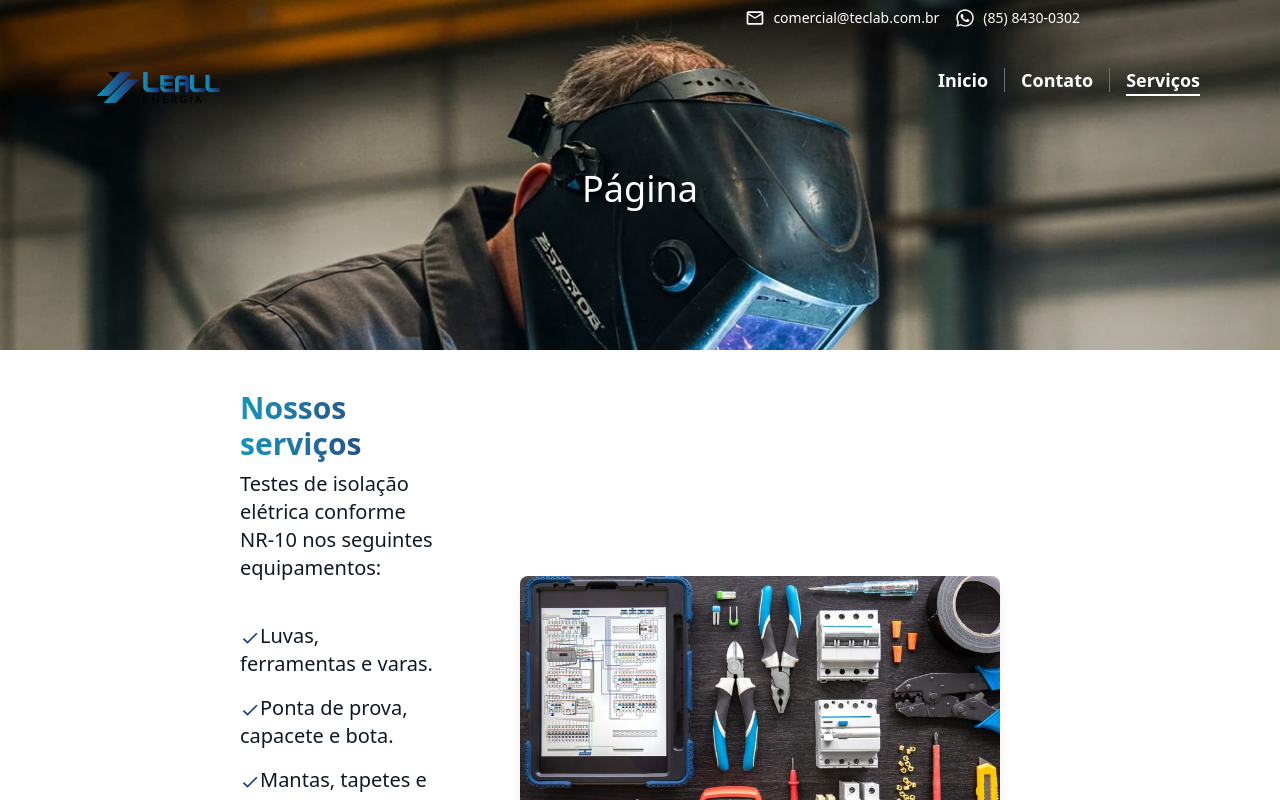
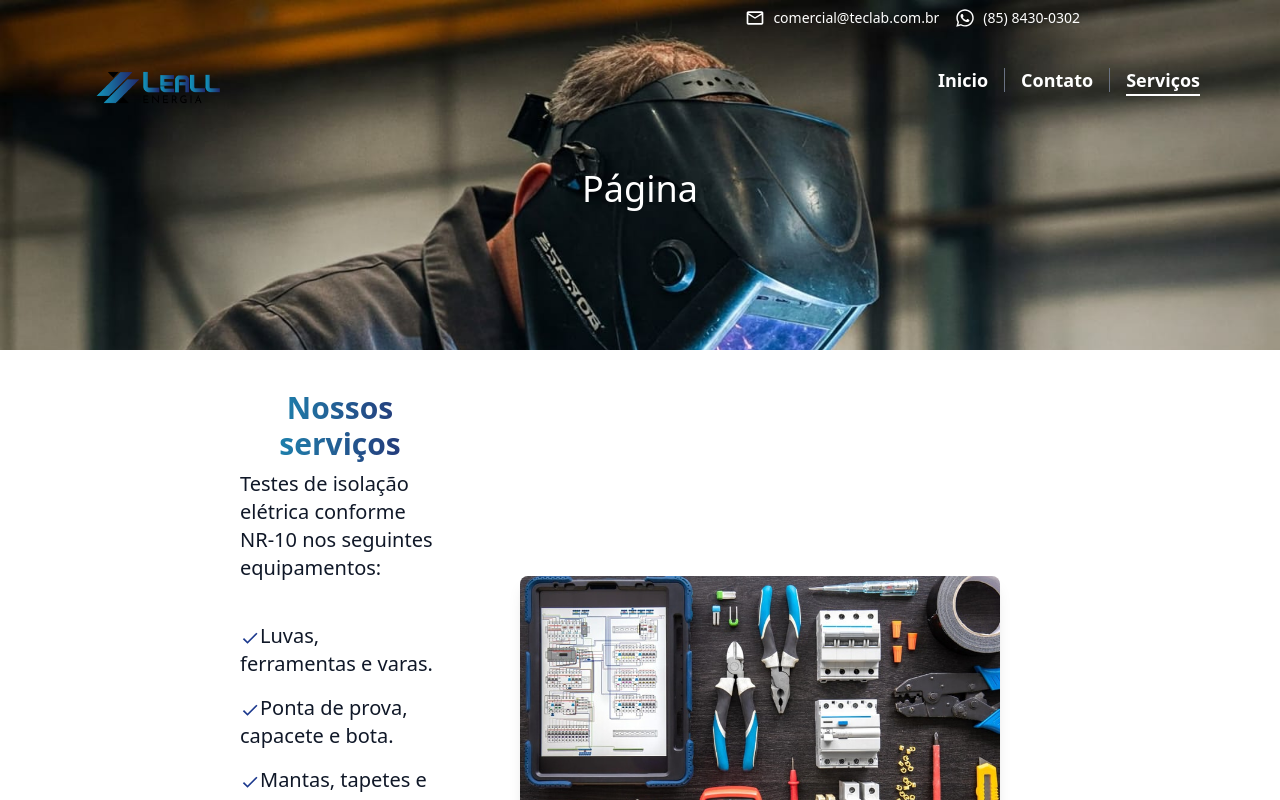
Before and after one commit to MathQuente/leall_energia, a React (Vite) app: page /Servicos in a window 1280 px wide. Shown: the top 800 px of the page. Built offline with nearby package versions, Linux system fonts and the light colour scheme.

Commit message:
Centralizando o menu de cima

```diff
--- a/src/pages/Services.jsx
+++ b/src/pages/Services.jsx
@@ -30,10 +30,9 @@
         <div className='bg-white mb-10'>
              <div className='bg-white gap-4 mx-1 md:mx-50'>
                 <div className='flex flex-col md:flex-row p-10 items-center justify-center gap-20'>
-                    <div className='flex flex-col items-center justify-center'>
-                        <h1 className="text-3xl font-bold bg-gradient-to-r from-[#1196bb] to-[#21256b] bg-clip-text text-transparent ">Nossos serviços</h1>
+                    <div className='flex flex-col justify-center'>
+                        <h1 className="text-3xl font-bold bg-gradient-to-r from-[#1196bb] to-[#21256b] bg-clip-text text-transparent text-center">Nossos serviços</h1>
                         <h2 className="text-xl text-gray-900 mt-2 -left">Testes de isolação elétrica conforme NR-10 nos seguintes equipamentos:</h2>
-                        <div className=''>
                         <ul className="text-xl text-gray-900 box-content pt-10">
                             <li className='mb-4'><MdOutlineCheck className='inline-block text-blue-900'/>Luvas, ferramentas e varas.</li>
                             <li className='mb-4'><MdOutlineCheck className='inline-block text-blue-900'/>Ponta de prova, capacete e bota.</li>
@@ -42,7 +41,6 @@
                             <li className='mb-4'><MdOutlineCheck className='inline-block text-blue-900'/>Banquetas, jampe e bastões isolados.</li>
                             <li className='mb-4'><MdOutlineCheck className='inline-block text-blue-900'/>Coberturas isoladas.</li>
                         </ul>
-                        </div>
                     </div>
                     <div className="flex justify-end mr-10">
                         <img src={nr_10} className="rounded-lg shadow-lg hidden md:flex max-h-120 max-w-120"/>
```
Lines whose indentation alone changed are shown as unchanged.
